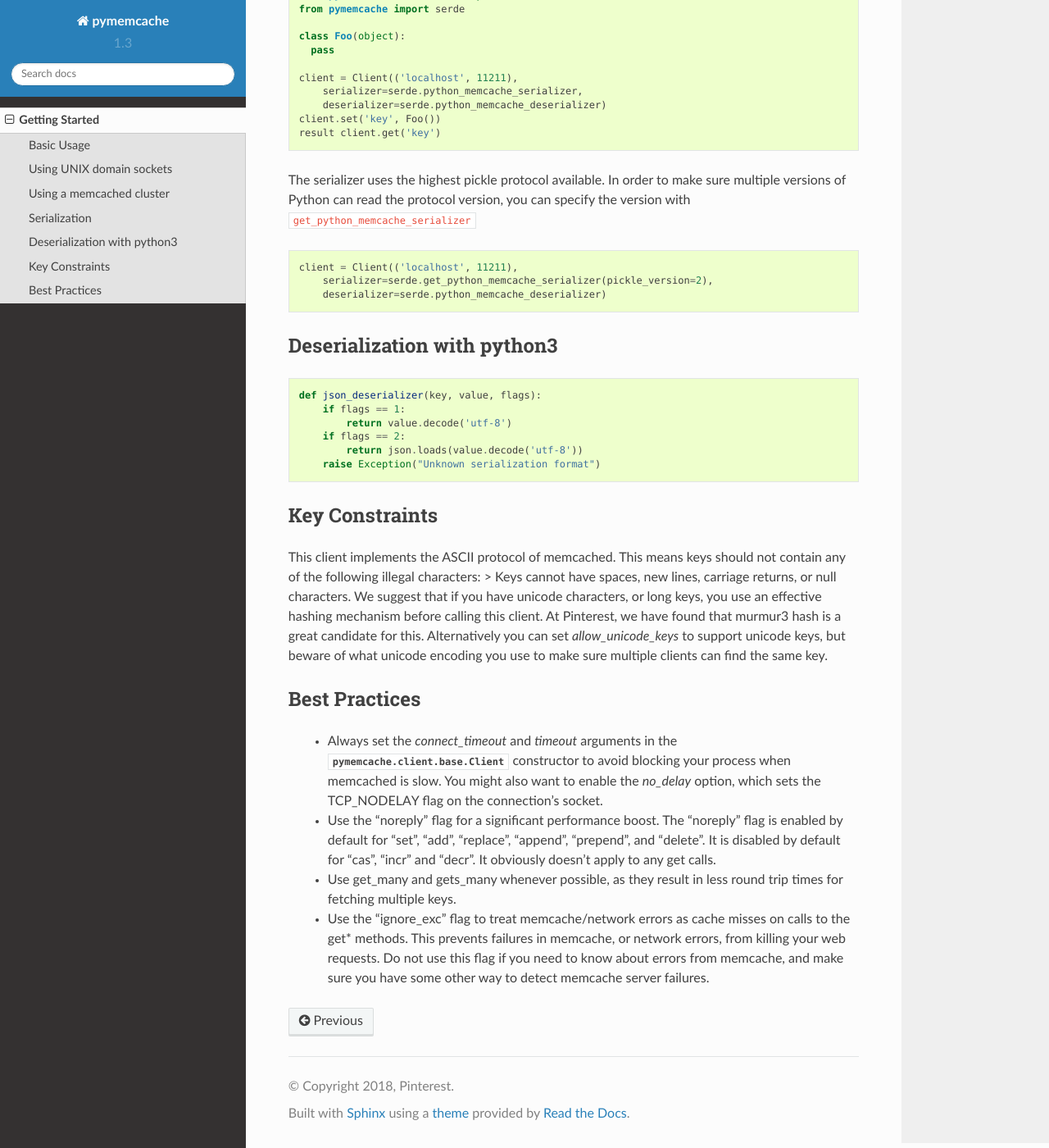
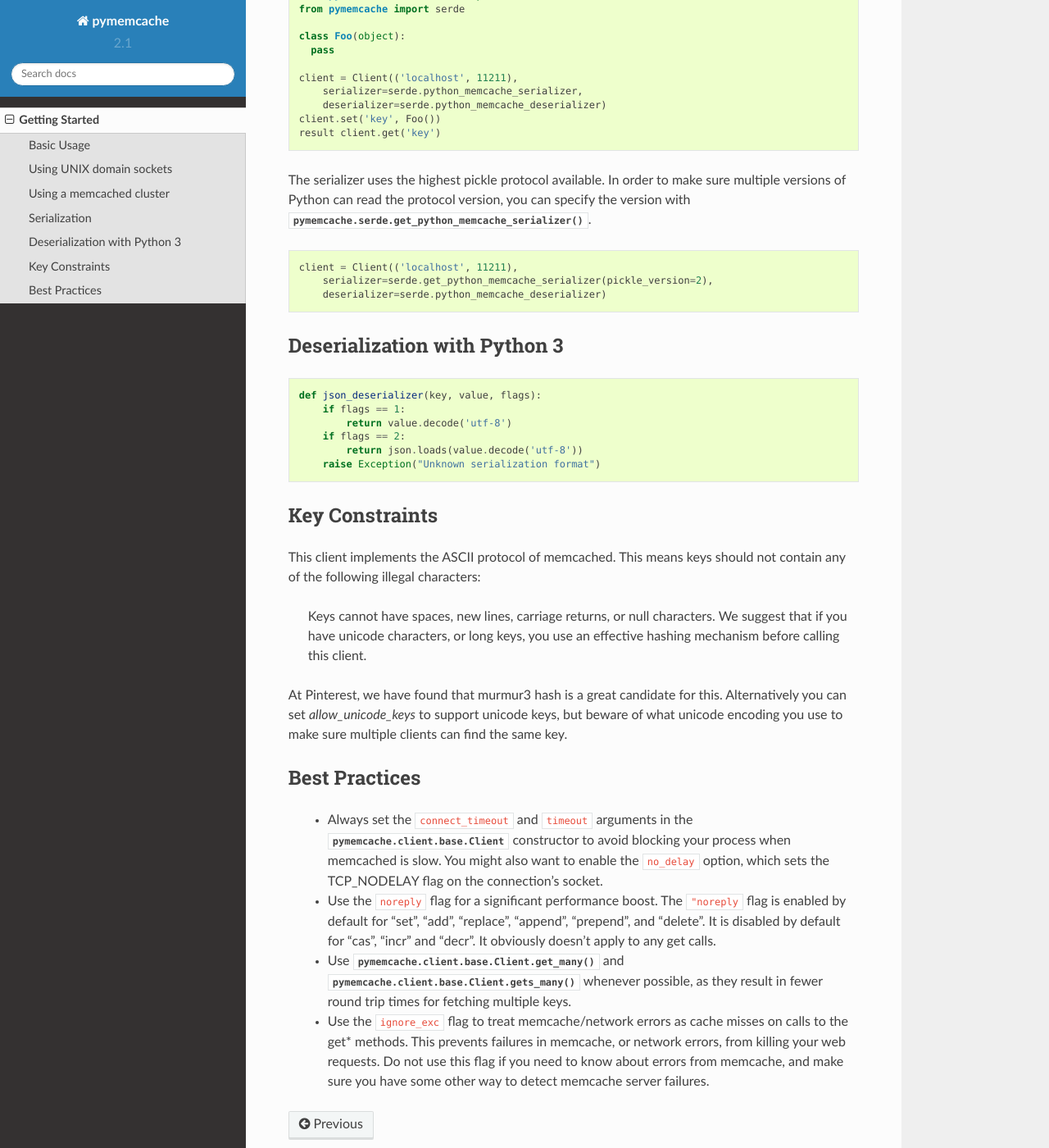
Before and after one commit to pinterest/pymemcache, a Sphinx documentation site: the page built from docs/getting_started.rst, in a window 1280 px wide and 1400 px high, scrolled down 1440 px. Shown: the whole window at 82% size. Built offline with Sphinx 7.4.7 and the Read the Docs theme 2.0.0, drawn with Linux system fonts in a browser that asks for light colours; pages that are not in the unit, such as notebooks, are missing from menus; some of the changed text lies outside the part shown.

Commit message:
Finish preparing the 2.1.0 release
This updates the changelog and includes a final documentation cleanup
pass.

```diff
--- a/ChangeLog.rst
+++ b/ChangeLog.rst
@@ -8,6 +8,10 @@ New in version 2.1.0
   `#197 <https://github.com/pinterest/pymemcache/pull/197>`_
 * Add UNIX domain socket support and document server connection options.
   `#206 <https://github.com/pinterest/pymemcache/pull/206>`_
+* Add support for the ``cache_memlimit`` command.
+  `#211 <https://github.com/pinterest/pymemcache/pull/211>`_
+* Commands key are now always sent in their original order.
+  `#209 <https://github.com/pinterest/pymemcache/pull/209>`_
 
 New in version 2.0.0
 --------------------
--- a/docs/conf.py
+++ b/docs/conf.py
@@ -56,17 +56,17 @@ master_doc = 'index'
 
 # General information about the project.
 project = u'pymemcache'
-copyright = u'2018, Pinterest'
-author = u'Charles Gordon, Nicholas Charriere'
+copyright = u'Pinterest 2019'
+author = u'Charles Gordon, Nicholas Charriere, Jon Parise, Joe Gordon'
 
 # The version info for the project you're documenting, acts as replacement for
 # |version| and |release|, also used in various other places throughout the
 # built documents.
 #
 # The short X.Y version.
-version = u'1.3'
+version = u'2.1'
 # The full version, including alpha/beta/rc tags.
-release = u'1.4.0'
+release = u'2.1.0'
 
 # The language for content autogenerated by Sphinx. Refer to documentation
 # for a list of supported languages.
@@ -267,7 +267,7 @@ latex_elements = {
 #  author, documentclass [howto, manual, or own class]).
 latex_documents = [
     (master_doc, 'pymemcache.tex', u'pymemcache Documentation',
-     u'Charles Gordon, Nicholas Charriere', 'manual'),
+     u'Charles Gordon, Nicholas Charriere, Jon Parise, Joe Gordon', 'manual'),
 ]
 
 # The name of an image file (relative to this directory) to place at the top of
--- a/docs/getting_started.rst
+++ b/docs/getting_started.rst
@@ -85,7 +85,7 @@ pymemcache provides a default
 
 The serializer uses the highest pickle protocol available. In order to make
 sure multiple versions of Python can read the protocol version, you can specify
-the version with :code:`get_python_memcache_serializer`
+the version with :func:`pymemcache.serde.get_python_memcache_serializer`.
 
 .. code-block:: python
 
@@ -94,8 +94,8 @@ the version with :code:`get_python_memcache_serializer`
         deserializer=serde.python_memcache_deserializer)
 
 
-Deserialization with python3
-----------------------------
+Deserialization with Python 3
+-----------------------------
 
 .. code-block:: python
 
@@ -110,29 +110,32 @@ Key Constraints
 ---------------
 This client implements the ASCII protocol of memcached. This means keys should not
 contain any of the following illegal characters:
-> Keys cannot have spaces, new lines, carriage returns, or null characters.
-We suggest that if you have unicode characters, or long keys, you use an effective
-hashing mechanism before calling this client. At Pinterest, we have found that
-murmur3 hash is a great candidate for this. Alternatively you can
-set `allow_unicode_keys` to support unicode keys, but beware of
-what unicode encoding you use to make sure multiple clients can find the
-same key.
+
+   Keys cannot have spaces, new lines, carriage returns, or null characters.
+   We suggest that if you have unicode characters, or long keys, you use an
+   effective hashing mechanism before calling this client.
+
+At Pinterest, we have found that murmur3 hash is a great candidate for this.
+Alternatively you can set `allow_unicode_keys` to support unicode keys, but
+beware of what unicode encoding you use to make sure multiple clients can find
+the same key.
 
 Best Practices
 ---------------
 
- - Always set the `connect_timeout` and `timeout` arguments in the
+ - Always set the ``connect_timeout`` and ``timeout`` arguments in the
    :py:class:`pymemcache.client.base.Client` constructor to avoid blocking
    your process when memcached is slow. You might also want to enable the
-   `no_delay` option, which sets the TCP_NODELAY flag on the connection's
+   ``no_delay`` option, which sets the TCP_NODELAY flag on the connection's
    socket.
- - Use the "noreply" flag for a significant performance boost. The "noreply"
+ - Use the ``noreply`` flag for a significant performance boost. The ``"noreply``
    flag is enabled by default for "set", "add", "replace", "append", "prepend",
    and "delete". It is disabled by default for "cas", "incr" and "decr". It
    obviously doesn't apply to any get calls.
- - Use get_many and gets_many whenever possible, as they result in less
-   round trip times for fetching multiple keys.
- - Use the "ignore_exc" flag to treat memcache/network errors as cache misses
+ - Use :func:`pymemcache.client.base.Client.get_many` and
+   :func:`pymemcache.client.base.Client.gets_many` whenever possible, as they
+   result in fewer round trip times for fetching multiple keys.
+ - Use the ``ignore_exc`` flag to treat memcache/network errors as cache misses
    on calls to the get* methods. This prevents failures in memcache, or network
    errors, from killing your web requests. Do not use this flag if you need to
    know about errors from memcache, and make sure you have some other way to
```
